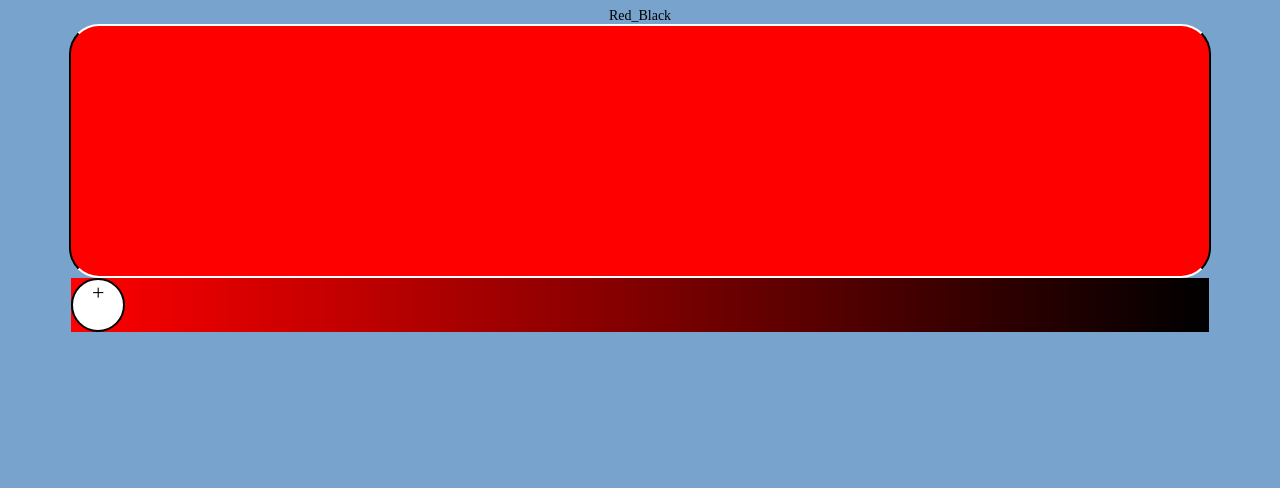
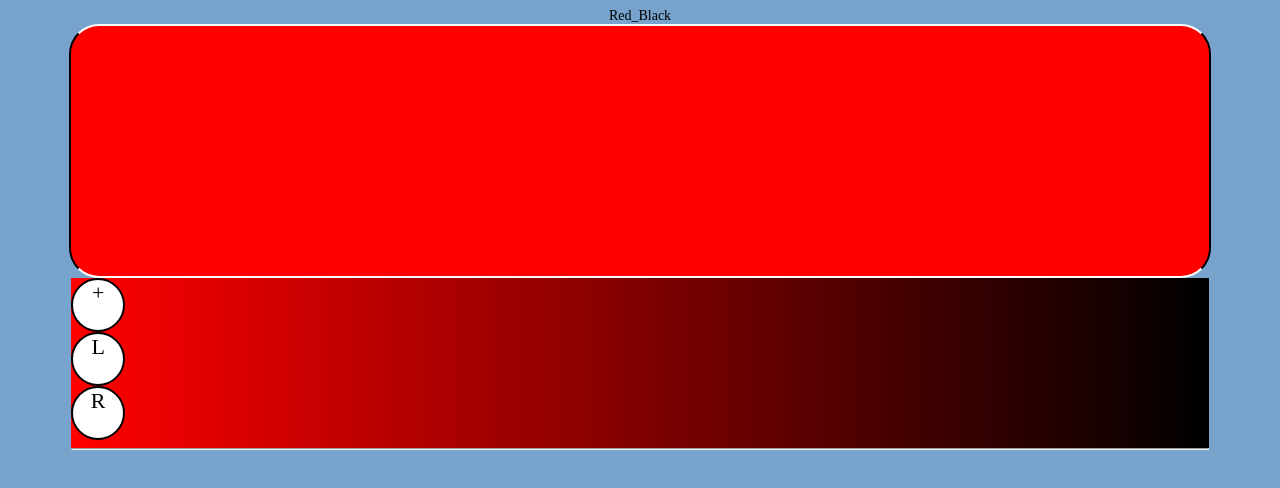
Before and after one commit to KacperMadej/lena-1, a plain HTML site: page index.html in a window 1280 px wide. Drawn offline with Linux system fonts and the light colour scheme.

Commit message:
Update index.html

```diff
--- a/index.html
+++ b/index.html
@@ -12,7 +12,10 @@
   <div id="clk1"></div>
 
   <div id="list">
-    <div id="save">+</div>
+    <div id="save" class="action-btn">+</div>
+    <div id="setLeft" class="action-btn">L</div>
+    <div id="setRight" class="action-btn">R</div>
+    <hr/>
   </div>
 
   <script src="index.js"></script>
```
